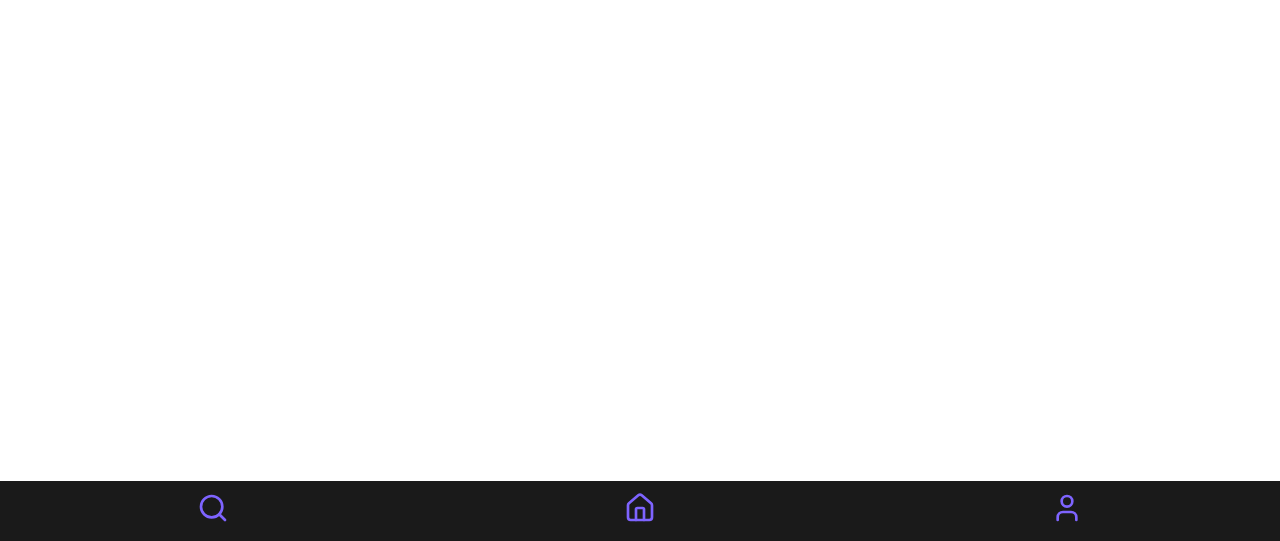
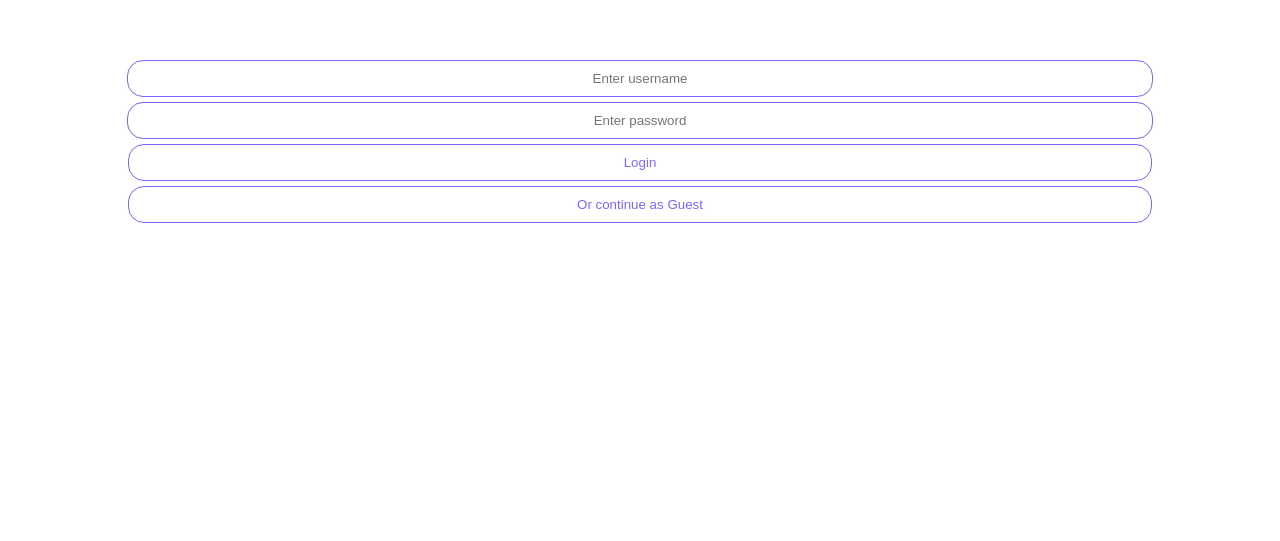
Before and after one commit to zoiska/DishCord, a React (Vite) app: page /login in a window 1280 px wide. Before the commit this address had no page. Shown: the part 259-800 px from the top of the page. Built offline with nearby package versions, Linux system fonts and the light colour scheme.

Commit message:
added login/register pages

```diff
--- a/src/App.jsx
+++ b/src/App.jsx
@@ -1,20 +1,30 @@
 import RecipeBrowser from "./pages/RecipeBrowser/RecipeBrowser.jsx";
 import Home from "./pages/Home/Home.jsx";
 import Profile from "./pages/Profile/Profile.jsx";
+import Login from "./pages/Login/Login.jsx";
+import Register from "./pages/Register/Register.jsx";
 import BottomNav from "./components/BottomNav/BottomNav.jsx";
 
-import { Route, Routes } from "react-router-dom";
+
+import { Route, Routes, useLocation } from "react-router-dom";
 import "./App.css";
 
+
 function App() {
+  const location = useLocation();
+  const hideNav = location.pathname === "/login" || location.pathname === "/register";
+
   return (
     <>
       <Routes>
+        <Route path="/login" element={<Login />} />
+        <Route path="/register" element={<Register />} />
         <Route path="/" element={<Home />} />
         <Route path="/recipe-browser" element={<RecipeBrowser />} />
         <Route path="/profile" element={<Profile />} />
       </Routes>
-      <BottomNav />
+
+      {!hideNav && <BottomNav />}
     </>
   );
 }
--- /dev/null
+++ b/src/pages/Login/Login.css
@@ -0,0 +1 @@
+/* cascades from register :) */
--- /dev/null
+++ b/src/pages/Login/Login.jsx
@@ -0,0 +1,62 @@
+import { useNavigate } from "react-router-dom";
+import "./Login.css";
+
+export default function Login() {
+  const navigate = useNavigate();
+
+  async function handleEnter(e) {
+    if (e.key === "Enter") {
+      loginClicked();
+    }
+  }
+
+  async function loginClicked() {
+    const username = document.querySelector(".username").value;
+    const password = document.querySelector(".password").value;
+
+    if (username === "" || password === "") {
+      console.error("Username or password cannot be empty");
+      return;
+    }
+
+    const res = await fetch("http://localhost:3000/auth/login", {
+      method: "POST",
+      headers: {
+        "Content-Type": "application/json",
+      },
+      body: JSON.stringify({ username, password }),
+    });
+
+    if (res.ok) {
+      navigate("/");
+    } else {
+      const error = await res.json();
+      console.error(error);
+    }
+  }
+
+  async function guestClicked() {
+    console.log("Big things coming soon ...");
+  }
+
+  return (
+    <>
+      <div className="loginWrapper">
+        <input className="username" placeholder="Enter username" type="text" />
+        <input
+          className="password"
+          placeholder="Enter password"
+          type="password"
+          onKeyDown={handleEnter}
+        />
+        <button className="loginButton" onClick={loginClicked}>
+          Login
+        </button>
+
+        <button className="guestButton" onClick={guestClicked}>
+          Or continue as Guest
+        </button>
+      </div>
+    </>
+  );
+}
--- /dev/null
+++ b/src/pages/Register/Register.css
@@ -0,0 +1,39 @@
+.loginWrapper {
+  display: flex;
+  flex-direction: column;
+  justify-content: center;
+  align-items: center;
+  gap: 5px;
+  width: 80vw;
+}
+
+input {
+  display: flex;
+  color: #7e64ff;
+  background-color: transparent;
+  text-align: center;
+  border-radius: 16px;
+  border: 1px solid #7e64ff;
+  width: calc(100% - 20px); /* remove padding x2 */
+  padding: 10px;
+}
+
+input:focus {
+  border: 1px solid #535bf2;
+}
+
+button {
+  display: flex;
+  justify-content: center;
+  color: #7e64ff;
+  background-color: transparent;
+  border-radius: 16px;
+  border: 1px solid #7e64ff;
+  width: 100%;
+  padding: 10px;
+  cursor: pointer;
+}
+
+button:hover {
+  color: #535bf2;
+}
--- /dev/null
+++ b/src/pages/Register/Register.jsx
@@ -0,0 +1,66 @@
+import { useNavigate } from "react-router-dom";
+import "./Register.css";
+
+export default function Register() {
+  const navigate = useNavigate();
+
+  async function handleEnter(e) {
+    if (e.key === "Enter") {
+      registerClicked();
+    }
+  }
+
+  async function registerClicked() {
+    const username = document.querySelector(".username").value;
+    const password = document.querySelector(".password").value;
+    const passwordVerify = document.querySelector(".passwordVerify").value;
+
+    // enforce length?
+
+    if (username === "" || password === "") {
+      console.error("Username or password cannot be empty");
+      return;
+    } else if (password !== passwordVerify) {
+      console.error("Passwords do not match");
+      return;
+    }
+
+    const res = await fetch("http://localhost:3000/auth/register", {
+      method: "POST",
+      headers: {
+        "Content-Type": "application/json",
+      },
+      body: JSON.stringify({ username, password }),
+    });
+
+    if (res.ok) {
+      navigate("/");
+    } else {
+      const error = await res.json();
+      console.error(error);
+    }
+  }
+
+  return (
+    <>
+      <div>
+        <input className="username" placeholder="Enter username" type="text" />
+        <input
+          className="password"
+          placeholder="Enter password"
+          type="password"
+          onKeyDown={handleEnter}
+        />
+        <input
+          className="passwordVerify"
+          placeholder="Verify password"
+          type="password"
+          onKeyDown={handleEnter}
+        />
+        <button className="registerButton" onClick={registerClicked}>
+          Register
+        </button>
+      </div>
+    </>
+  );
+}
```
